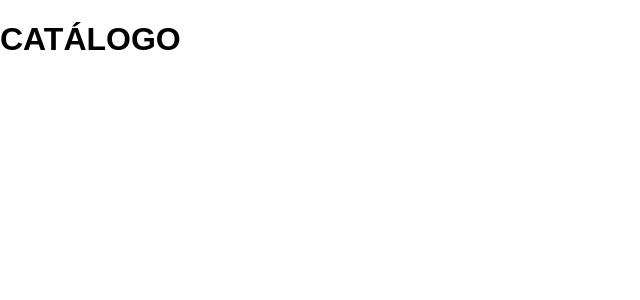
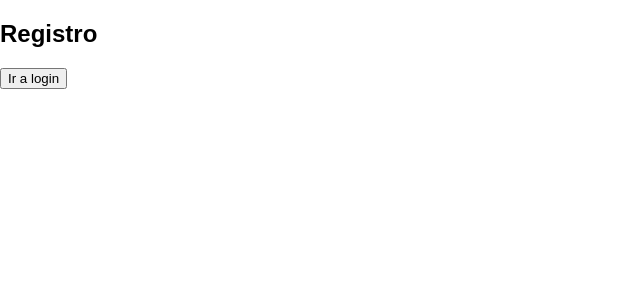
Before and after one commit to umiphos/shelfy-front, a React (Vite) app: page / in a window 1280 px wide. Shown: the top 300 px of the page, without its empty margins (0-640 px from the left). Built offline with nearby package versions, Linux system fonts and the light colour scheme.

Commit message:
[ADD] login and register structure

```diff
--- a/src/App.jsx
+++ b/src/App.jsx
@@ -1,6 +1,28 @@
+import { useState } from 'react'
+
 function App() {
+  const [page, setPage] = useState('registro')
+
   return (
-    <h1>CATÁLOGO</h1>
+    <main>
+      {page === 'registro' && (
+        <section>
+          <h1>Registro</h1>
+          <button onClick={() => setPage('login')}>
+            Ir a login
+          </button>
+        </section>
+      )}
+
+      {page === 'login' && (
+        <section>
+          <h1>Login</h1>
+          <button onClick={() => setPage('registro')}>
+            Volver a registro
+          </button>
+        </section>
+      )}
+    </main>
   )
 }
 
```
